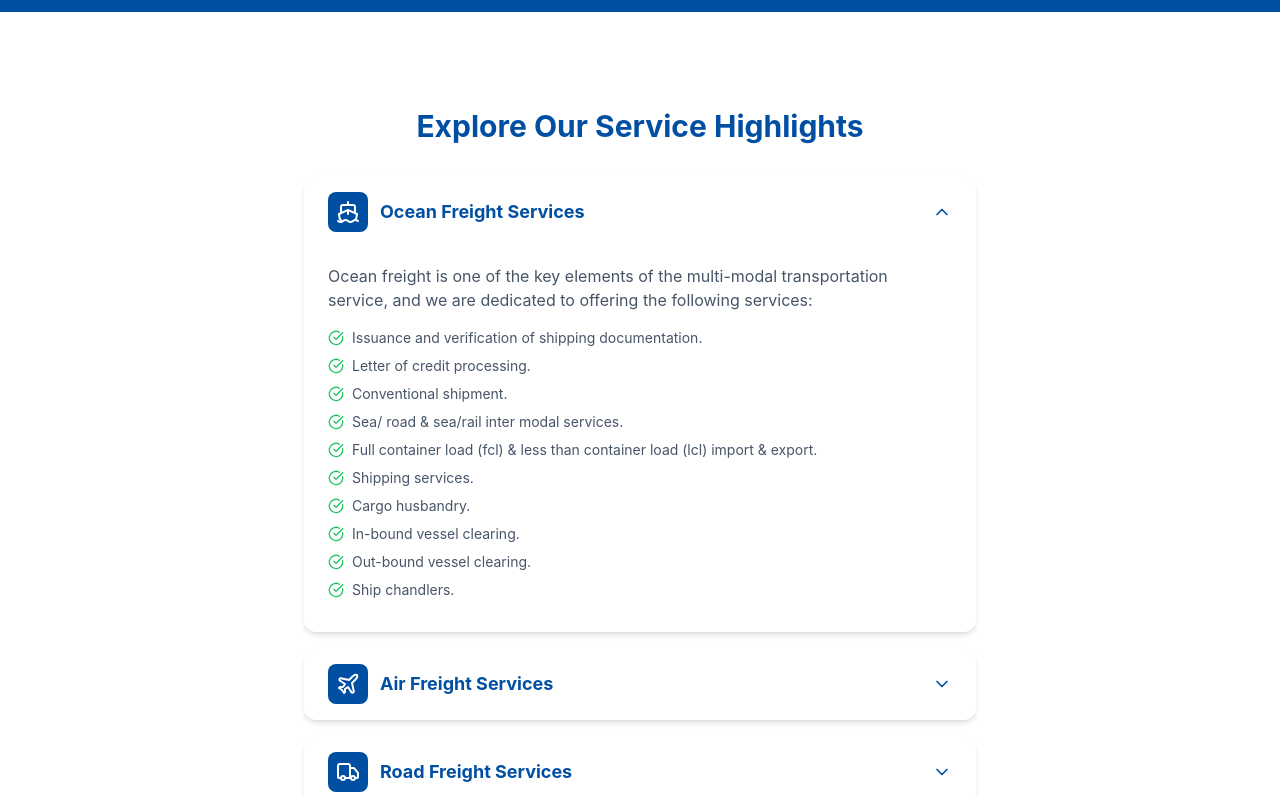
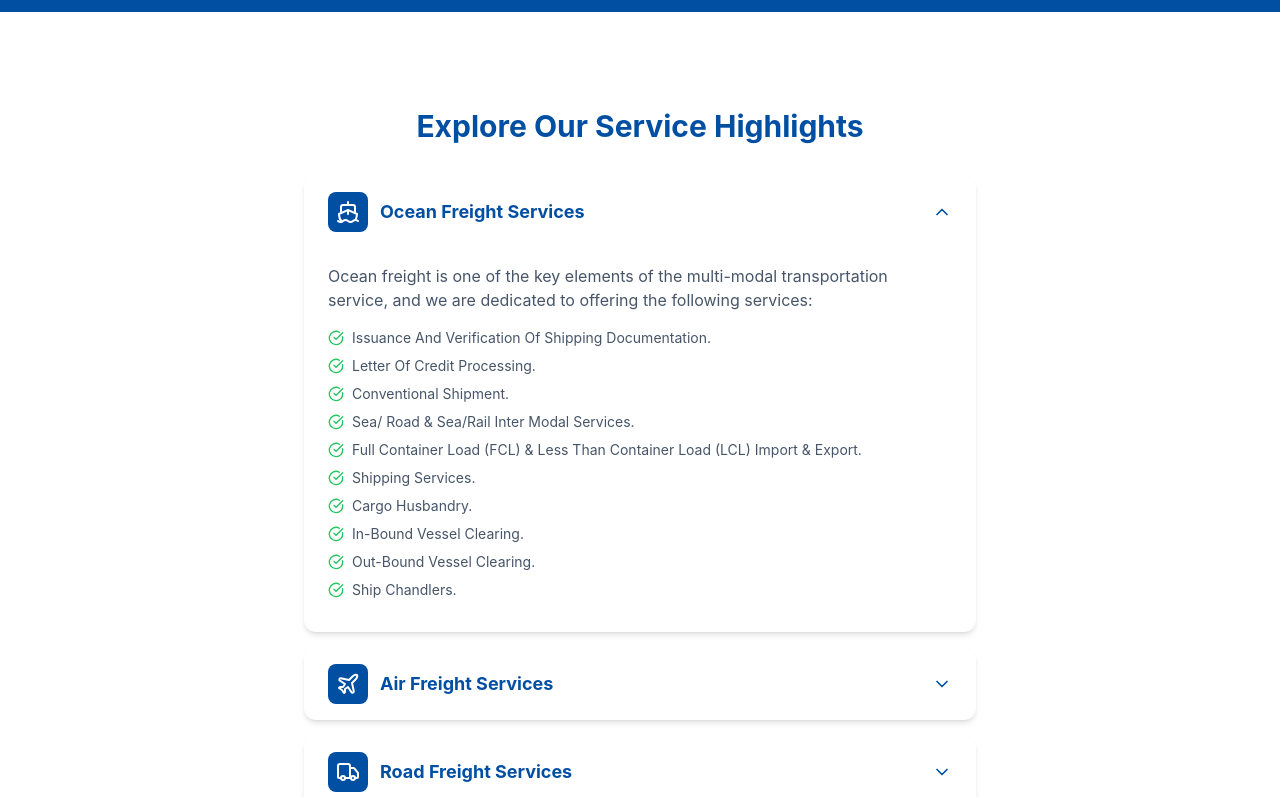
Before and after one commit to iszyeffiong/fronter, a React (Vite) app: page /services in a window 1280 px wide. Shown: the part 510-1307 px from the top of the page. Built offline with nearby package versions, Linux system fonts and the light colour scheme.

Commit message:
Update Carousel.jsx

```diff
--- a/src/components/Carousel.jsx
+++ b/src/components/Carousel.jsx
@@ -10,16 +10,16 @@ const SERVICES = [
         description:
             "Ocean freight is one of the key elements of the multi-modal transportation service, and we are dedicated to offering the following services:",
         checklist: [
-            "Issuance and verification of shipping documentation.",
-            "Letter of credit processing.",
-            "Conventional shipment.",
-            "Sea/ road & sea/rail inter modal services.",
-            "Full container load (fcl) & less than container load (lcl) import & export.",
-            "Shipping services.",
-            "Cargo husbandry.",
-            "In-bound vessel clearing.",
-            "Out-bound vessel clearing.",
-            "Ship chandlers.",
+            "Issuance And Verification Of Shipping Documentation.",
+            "Letter Of Credit Processing.",
+            "Conventional Shipment.",
+            "Sea/ Road & Sea/Rail Inter Modal Services.",
+            "Full Container Load (FCL) & Less Than Container Load (LCL) Import & Export.",
+            "Shipping Services.",
+            "Cargo Husbandry.",
+            "In-Bound Vessel Clearing.",
+            "Out-Bound Vessel Clearing.",
+            "Ship Chandlers.",
         ],
         details: "",
     },
@@ -33,21 +33,21 @@ const SERVICES = [
             "Our air freight services includes:",
         ],
         checklist: [
-            "Customs clearance services.",
-            "Import & export documentation.",
-            "Door to door services.",
-            "Pick-up & delivery services.",
-            "Sea/air & road/air services.",
+            "Customs Clearance Services.",
+            "Import & Export Documentation.",
+            "Door To Door Services.",
+            "Pick-Up & Delivery Services.",
+            "Sea/Air & Road/Air Services.",
         ],
         details: {
             paragraph: "We handle all type of freight services such as:",
             bullets: [
-                "Agro products.",
-                "Fashion & luxury goods.",
-                "Pharmaceutical goods.",
-                "Auto & automotive parts.",
-                "Precious metals goods.",
-                "Oil & gas industry goods etc.",
+                "Agro Products.",
+                "Fashion & Luxury Goods.",
+                "Pharmaceutical Goods.",
+                "Auto & Automotive Parts.",
+                "Precious Metals Goods.",
+                "Oil & Gas Industry Goods Etc.",
             ],
         },
     },
@@ -58,13 +58,13 @@ const SERVICES = [
         description:
             "Most transportation linkages include trucking at either the beginning or the end. Abigeo Agency Services Limited integrated logistics modal services includes road transportation service across all major cities in the nation with our affiliation to most transport & freight forwarding unions & organizations. We access & provide sound & quality trucks in movement or our cargos to our clients destination. Our road freight services includes:",
         checklist: [
-            "Transportation of less truck load (ltl), full truck load (ftl) & bulk cargo.",
-            "Haulage of all types of cargo.",
-            "Contract logistics, procurement & distribution.",
-            "Tracing & tracking & distribution of cargo.",
-            "Special transportation of household goods & personal effects.",
-            "Customs bonded transportation.",
-            "And other value added services.",
+            "Transportation Of Less Truck Load (LTL), Full Truck Load (FTL) & Bulk Cargo.",
+            "Haulage Of All Types Of Cargo.",
+            "Contract Logistics, Procurement & Distribution.",
+            "Tracing & Tracking & Distribution Of Cargo.",
+            "Special Transportation Of Household Goods & Personal Effects.",
+            "Customs Bonded Transportation.",
+            "And Other Value Added Services.",
         ],
         details: "",
     },
@@ -75,9 +75,9 @@ const SERVICES = [
         description:
             "With the services of development in the rail sector & the recent approval of the cargo rail network & activities, our rail services includes:",
         checklist: [
-            "Guaranteed 20ft, 40ft fcl & lcl in Nigeria.",
-            "Rail terminal handling & door delivery service.",
-            "Pre & post cargo surveying.",
+            "Guaranteed 20ft, 40ft FCL & LCL In Nigeria.",
+            "Rail Terminal Handling & Door Delivery Service.",
+            "Pre & Post Cargo Surveying.",
         ],
         details: "",
     },
@@ -88,14 +88,14 @@ const SERVICES = [
         description:
             "In line with global best demands for timely delivery of cargo, increasing responsibility is placed on customs brokers to provide expected customs clearing services. AASL is known for her commitment to rendering quality & prompt cargo management & customs clearance services with her good professional relationship with customs and other relevant government agencies, when it comes to negotiating difficult consignments & dealing with the challenges of bureaucratic procedures. Irrespective of the prompt arrival of a consignment to the port of destination, complex customs requirements can result in indefinite delays, costing huge storage & demurrage charges to consignee. Abigeo Agency Services Ltd customs agents are well trained to understand complex customs procedures of each specific area of operation. Our team of customs agents takes full responsibility to ensure that correct documentation is prepared well in advance of all import & export deadlines in order to avoid expensive & time consuming delays. Our customs agent services are:",
         checklist: [
-            "Import and export customs clearing services.",
-            "Classification of goods and hs codes.",
-            "Customs examination.",
-            "Payment of import duties on clients behalf.",
-            "Facilitate temporal import/export procedures and permits.",
-            "Facilitate permanent import/export procedures and permits.",
-            "In-bound vessel clearing & out-bound vessel clearing.",
-            "Consultancy services.",
+            "Import And Export Customs Clearing Services.",
+            "Classification Of Goods And HS Codes.",
+            "Customs Examination.",
+            "Payment Of Import Duties On Clients Behalf.",
+            "Facilitate Temporal Import/Export Procedures And Permits.",
+            "Facilitate Permanent Import/Export Procedures And Permits.",
+            "In-Bound Vessel Clearing & Out-Bound Vessel Clearing.",
+            "Consultancy Services.",
         ],
         details: "",
     },
@@ -106,11 +106,11 @@ const SERVICES = [
         description:
             "We offer a comprehensive and unmatched service which encompasses but, not limited to the following aspects of cross-industry petroleum product supply, oil supply chain delivery as distributors of quality, clean petroleum products to the commercial, industrial, construction, mining and transport sectors. Transportation is typically performed by heavy duty trucks and oil tankers that deliver products/consignments to our client's destination. Transportation of oil and gas tools, equipments and pipelines, we offer the following oil and gas logistics services viz:",
         checklist: [
-            "Supply of petroleum products e.g. pms, dpk, ago, slop oil.",
-            "Supply of heavy fuel oil, bitumen, industrial diesel oil and other specialist industrial fuels.",
-            "Haulage of industrial equipments and oil tools like flanges, bolts, valves and a range of lubricants etc.",
-            "Supply and haulage of superior quality petrochemicals, additives and stabilizers for a wide variety of industries.",
-            "Supply of petroleum/oil products to cross section of key commercial and industrial establishments including manufacturing firms, road construction companies, transport companies, major hospitality industry players among a host of other companies.",
+            "Supply Of Petroleum Products E.g. PMS, DPK, AGO, Slop Oil.",
+            "Supply Of Heavy Fuel Oil, Bitumen, Industrial Diesel Oil And Other Specialist Industrial Fuels.",
+            "Haulage Of Industrial Equipments And Oil Tools Like Flanges, Bolts, Valves And A Range Of Lubricants Etc.",
+            "Supply And Haulage Of Superior Quality Petrochemicals, Additives And Stabilizers For A Wide Variety Of Industries.",
+            "Supply Of Petroleum/Oil Products To Cross Section Of Key Commercial And Industrial Establishments Including Manufacturing Firms, Road Construction Companies, Transport Companies, Major Hospitality Industry Players Among A Host Of Other Companies.",
         ],
         details: "",
     },
```
